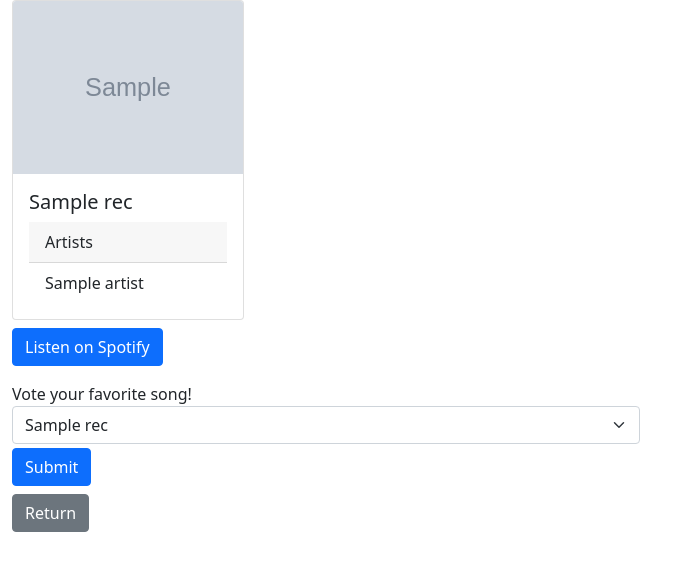
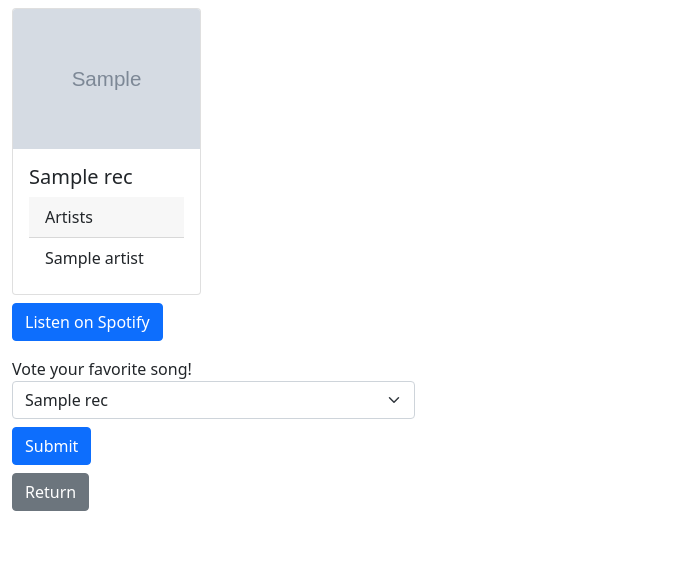
Before and after one commit to beyami/a02, a Flask app: template templates/random.html in a window 1280 px wide. Shown: the part 56-627 px from the top of the page, without its empty margins (0-691 px from the left). Run offline with Flask 2, Linux system fonts and the light colour scheme; the template is opened without the code that fills it: most values are stand-ins (such as "Sample title", 1, 10 or a date in 2020); grey boxes marked "Sample" are stand-in pictures; some libraries are stand-ins or nearby versions.

Commit message:
レスポンシブ化

```diff
--- a/templates/random.html
+++ b/templates/random.html
@@ -6,10 +6,10 @@
 
 {% block content%}
     {% if recommendations %}
-        <div class="row row-cols-2 row-cols-md-5">
+        <div class="row">
             {% for rec in recommendations['tracks'] %}
-                <div class="col">
-                    <div class="card">
+                <div class="col-6 col-xl-2">
+                    <div class="card mt-2">
                         <img src={{ rec['album']['images'][0]['url'] }} width="200" class="card-img-top">
                         <div class="card-body">
                             <h5 class="card-title">{{ rec['name'] }}</h5>
@@ -27,7 +27,8 @@
                 </div>
             {% endfor %}
         </div>
-        <div class="w-50">
+        <div class="row">
+            <div class="col-12 col-xl-4">
                 <form action="/ranking" method="post">
                     <input type="hidden" name="song_type" value={{ song_type }}>
                     <label for="song-select">Vote your favorite song!</label>
@@ -36,11 +37,12 @@
                             <option value={{ rec['id'] }}>{{ rec['name'] }}</option>
                         {% endfor %}
                     </select>
-                <button class="btn btn-primary mt-1">Submit</button>
+                    <button class="btn btn-primary mt-2">Submit</button>
                 </form>
+            </div>
         </div>
     {% else %}
         <p class="alert alert-primary m-2" role="alert">No music was found.</p>
     {% endif %}
-    <a href='/' class="btn btn-secondary mt-2" >Return</a>
+    <a href='/' class="btn btn-secondary my-2" >Return</a>
 {% endblock %}
```
Lines whose indentation alone changed are shown as unchanged.
